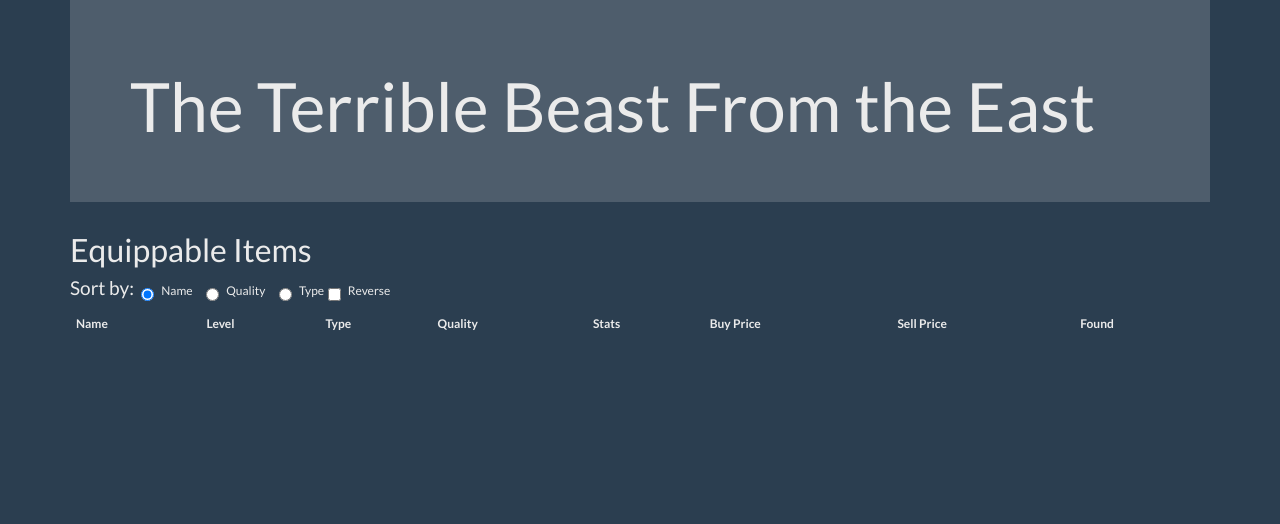
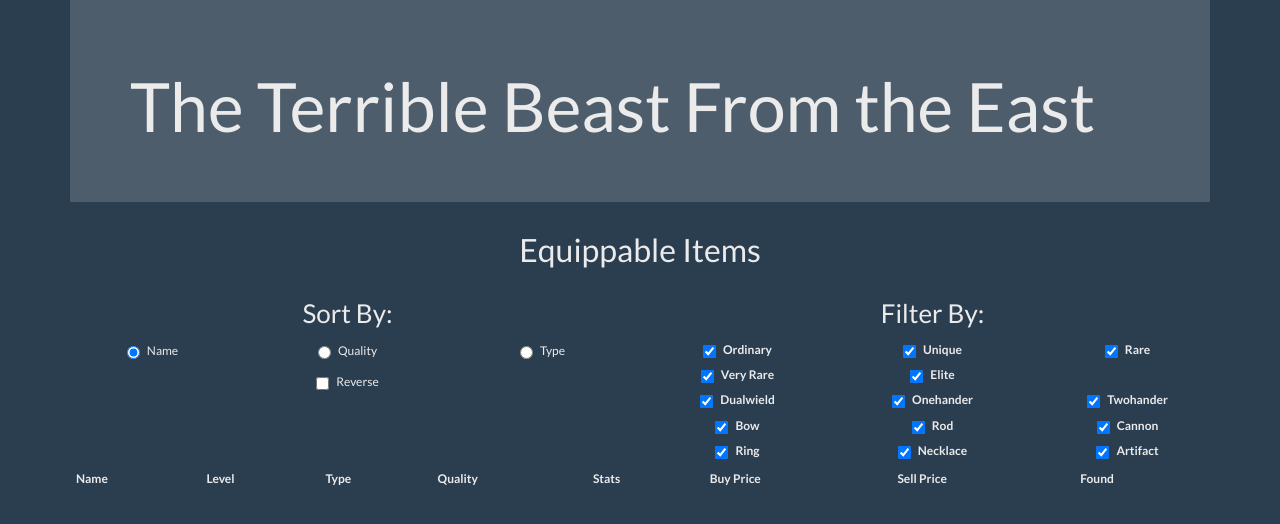
Before and after one commit to stain88/ttbfte, a plain HTML site: page index.html in a window 1280 px wide. Drawn offline with Linux system fonts and the light colour scheme; no server answers.

Commit message:
Items are filterable via checkboxes

```diff
--- a/index.html
+++ b/index.html
@@ -12,27 +12,156 @@
 			<h1>The Terrible Beast From the East</h1>
 		</div>
 
-		<h2>Equippable Items</h2>
-		<div id="sort_options">
-			<h4>Sort by:
+		<section class="equips">
+			<h2 class="text-center">Equippable Items</h2>
+
+			<div class="row">
+				<div class="col-md-6">
+					<div class="sort-options text-center">
+						<h3>Sort By: </h3>
+						<div class="row">
+							<div class="col-md-4">
 								<label class="radio-inline">
 									<input type="radio" name="sortradio" onclick="sort_items();" value="name" checked>
 									Name
 								</label>
+							</div>
+							<div class="col-md-4">
 								<label class="radio-inline">
 									<input type="radio" name="sortradio" onclick="sort_items();" value="quality">
 									Quality
 								</label>
+							</div>
+							<div class="col-md-4">
 								<label class="radio-inline">
 									<input type="radio" name="sortradio" onclick="sort_items();" value="type">
 									Type
 								</label>
-				<label class="checkbox-inline">
+							</div>
+						</div>
+						<div class="row">
+							<div class="col-md-12">
+								<div class="checkbox">
+									<label>
 										<input type="checkbox" id="sortcheckbox" onclick="sort_items();">
 										Reverse
 									</label>
-			</h4>
 								</div>
+							</div>
+						</div>
+					</div>
+				</div>
+
+				<div class="col-md-6">
+					<div class="filter-options text-center">
+						<h3>Filter By: </h3>
+						<div class="row">
+							<div class="col-md-4">
+								<div class="checkbox-inline">
+									<label>
+										<input type="checkbox" name="ordinary" class="filter-checkbox" checked onclick="filter_items();">Ordinary</input>
+									</label>
+								</div>
+							</div>
+							<div class="col-md-4">
+								<div class="checkbox-inline">
+									<label>
+										<input type="checkbox" name="unique" class="filter-checkbox" checked onclick="filter_items();">Unique</input>
+									</label>
+								</div>
+							</div>
+							<div class="col-md-4">
+								<div class="checkbox-inline">
+									<label>
+										<input type="checkbox" name="rare" class="filter-checkbox" checked onclick="filter_items();">Rare</input>
+									</label>
+								</div>
+							</div>
+							<div class="col-md-4">
+								<div class="checkbox-inline">
+									<label>
+										<input type="checkbox" name="very rare" class="filter-checkbox" checked onclick="filter_items();">Very Rare</input>
+									</label>
+								</div>
+							</div>
+							<div class="col-md-4">
+								<div class="checkbox-inline">
+									<label>
+										<input type="checkbox" name="elite" class="filter-checkbox" checked onclick="filter_items();">Elite</input>
+									</label>
+								</div>
+							</div>
+						</div>
+						<div class="row">
+							<div class="col-md-4">
+								<div class="checkbox-inline">
+									<label>
+										<input type="checkbox" name="dualwield" class="filter-checkbox" checked onclick="filter_items();">Dualwield</input>
+									</label>
+								</div>
+							</div>
+							<div class="col-md-4">
+								<div class="checkbox-inline">
+									<label>
+										<input type="checkbox" name="onehander" class="filter-checkbox" checked onclick="filter_items();">Onehander</input>
+									</label>
+								</div>
+							</div>
+							<div class="col-md-4">
+								<div class="checkbox-inline">
+									<label>
+										<input type="checkbox" name="twohander" class="filter-checkbox" checked onclick="filter_items();">Twohander</input>
+									</label>
+								</div>
+							</div>
+							<div class="col-md-4">
+								<div class="checkbox-inline">
+									<label>
+										<input type="checkbox" name="bow" class="filter-checkbox" checked onclick="filter_items();">Bow</input>
+									</label>
+								</div>
+							</div>
+							<div class="col-md-4">
+								<div class="checkbox-inline">
+									<label>
+										<input type="checkbox" name="rod" class="filter-checkbox" checked onclick="filter_items();">Rod</input>
+									</label>
+								</div>
+							</div>
+							<div class="col-md-4">
+								<div class="checkbox-inline">
+									<label>
+										<input type="checkbox" name="cannon" class="filter-checkbox" checked onclick="filter_items();">Cannon</input>
+									</label>
+								</div>
+							</div>
+							<div class="col-md-4">
+								<div class="checkbox-inline">
+									<label>
+										<input type="checkbox" name="ring" class="filter-checkbox" checked onclick="filter_items();">Ring</input>
+									</label>
+								</div>
+							</div>
+							<div class="col-md-4">
+								<div class="checkbox-inline">
+									<label>
+										<input type="checkbox" name="necklace" class="filter-checkbox" checked onclick="filter_items();">Necklace</input>
+									</label>
+								</div>
+							</div>
+							<div class="col-md-4">
+								<div class="checkbox-inline">
+									<label>
+										<input type="checkbox" name="artifact" class="filter-checkbox" checked onclick="filter_items();">Artifact</input>
+									</label>
+								</div>
+							</div>
+						</div>
+					</div>
+				</div>
+			</div>
+
+
 			<table id="table" class="table table-hover">
 				<thead>
 					<tr>
@@ -48,6 +177,7 @@
 				</thead>
 				<tbody id="items-table"></tbody>
 			</table>
+		</section>
 	</div>
 
 	<script src="js/main.js"></script>
--- a/js/main.js
+++ b/js/main.js
@@ -1,7 +1,7 @@
 var items;
 
 document.addEventListener('DOMContentLoaded', function() {
-	load_all_items();
+	filter_items();
 
 	sort_items("name");
 
@@ -46,6 +46,22 @@ function sort_items() {
 		}
 	});
 	if (document.getElementById("sortcheckbox").checked) items.reverse();
+	draw_table();
+}
+
+function filter_items() {
+	load_all_items();
+	var filter_options = Array.from(document.getElementsByClassName("filter-checkbox"));
+	filter_options = filter_options.map(function(filter_option) {
+		if (filter_option.checked) return filter_option.name;
+	}).filter(function(filter_option) {
+		return filter_option;
+	});
+	items = items.filter(function(item) {
+		return filter_options.indexOf(item.quality) > -1 &&
+						filter_options.indexOf(item.type) > -1;
+	});
+	sort_items();
 	draw_table();
 }
 
```
Lines whose indentation alone changed are shown as unchanged.
